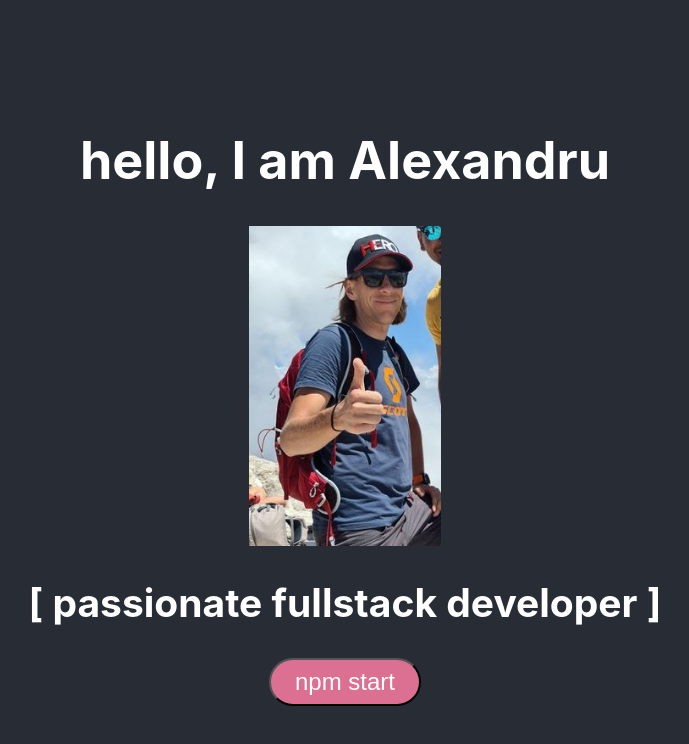
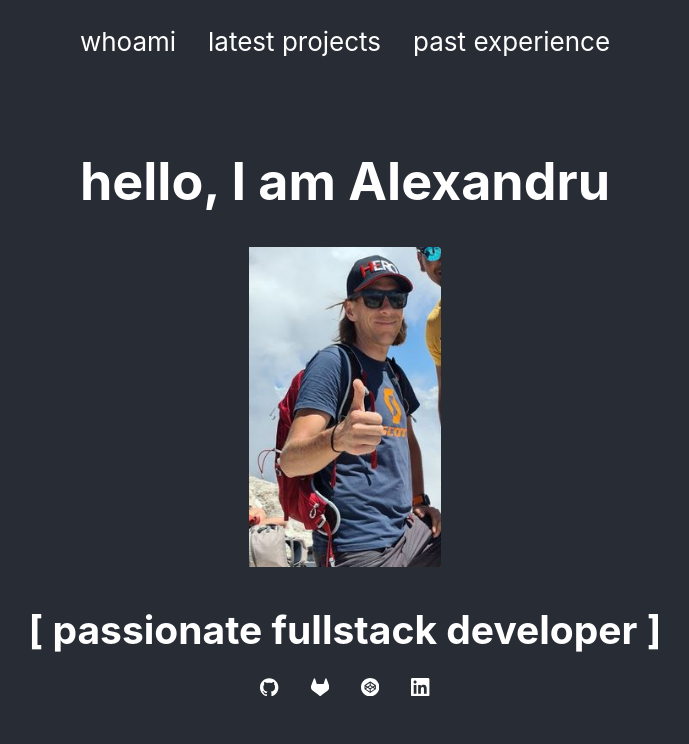
Before and after one commit to alexbran8/me-v1, a React (Create React App) app: page / in a window 1280 px wide. Shown: the top 744 px of the page, without its empty margins (295-984 px from the left). Built offline with nearby package versions, Linux system fonts and the light colour scheme.

Commit message:
latest TS version

```diff
--- a/src/App.scss
+++ b/src/App.scss
@@ -7,7 +7,7 @@
   pointer-events: none;
 }
 
-.App-header {
+.main-container {
   background-color: #282c34;
   min-height: 100vh;
   display: flex;
@@ -37,7 +37,7 @@ article {
   min-height: 100vh;
   width: 100vw;
   margin: auto;
-  background-color: rgba(76, 175, 80, 0.1);
+  // background-color: rgba(76, 175, 80, 0.1);
   background-size: 50%;
   padding-top: 5rem;
 }
@@ -67,7 +67,7 @@ article h2 {
   // background-color: blue;
   // width: 20%;
   // min-width: 30vw;
-  background-color: rgba(76, 175, 80, 0.1);
+  // background-color: rgba(76, 175, 80, 0.1);
   padding: 2%;
   // opacity: 0.5;
   // height: 20rem;
@@ -89,7 +89,7 @@ article h2 {
   padding: 2%;
   height: 50vh;
   min-width: 50vw;
-  background-color: rgba(76, 175, 80, 0.1);
+  // background-color: rgba(76, 175, 80, 0.1);
   opacity: 0.5;
 }
 
@@ -120,7 +120,8 @@ article h2 {
 
 .profile-photo {
   // height: 10rem;
-  height: auto;
+  height: 50wh;;
+  width: auto;
   // border: 1px solid red;
 }
 
--- a/src/App.tsx
+++ b/src/App.tsx
@@ -2,15 +2,21 @@ import React, { useState } from 'react';
 import { WhoamI } from './components/whoami'
 import { Resumee } from './components/resumee'
 import { Projects } from './components/projects'
-// import { Technologies } from './components/technologies'
+import { Home } from './components/Home'
+import { Navbar } from './components/navbar/Navbar'
+import {Footer} from './components/footer/Footer'
 // import logo from './logo.svg';
-import landingPagePic from './profile_photo.jpg';
 
 
 
+import {
+    HashRouter,
+    Route,
+  } from "react-router-dom";
+
+  import { Switch } from "react-router";
 
 import './App.scss';
-
 
 
 function App() {
@@ -56,23 +62,21 @@ function App() {
     }
     return (
         <div className="App">
-            <div className='App-header'>
-                <h1>hello, I am Alexandru</h1>
-                <img src={landingPagePic} className="profile-logo" alt="profile-logo" />
-                {/* <ProfilePic /> */}
-                <h2>[ passionate fullstack developer ]</h2>
-                {/* <h2>JavaScript - react.JS - next.JS</h2> */}
-                {isFullScreen ? <button className="button" onClick={() => { closeFullScreen() }}>CTRL + C </button> : <button  className="button" onClick={() => { openFullScreen() }}>npm start</button>}
+            <div className="main-container">
+           <Navbar />
+                 <HashRouter >
+
+                 <Switch>
+                        <Route path='/'><Home /></Route>
+                        <Route path='/whoami'><WhoamI /></Route>
+                        <Route path='/latest-projects'><WhoamI /></Route>
+                        {/* <Route exact={true} path='/' component={Notes} />
+                        <Route exact={true} path='/About' component={About} /> */}
+                    </Switch>
+                </HashRouter>
+            <Footer />
+            {/* {isFullScreen ? <button className="button" onClick={() => { closeFullScreen() }}>CTRL + C </button> : <button  className="button" onClick={() => { openFullScreen() }}>npm start</button>} */}
             </div>
-            {isFullScreen ?
-                <>
-                    <WhoamI />
-                    <Resumee />
-                    <Projects />
-                    {/* <Technologies /> */}
-                    {/* <Projects />     */}
-                </>
-                : null}
         </div>
     );
 }
--- /dev/null
+++ b/src/components/Home.tsx
@@ -0,0 +1,16 @@
+import React from "react";
+import landingPagePic from './../profile_photo.jpg';
+export const Home = () => {
+
+    return (
+        <div className='App-header'>
+
+                <h1>hello, I am Alexandru</h1>
+                <img src={landingPagePic} className="profile-logo" alt="profile-logo" />
+                {/* <ProfilePic /> */}
+                <h2>[ passionate fullstack developer ]</h2>
+                {/* <h2>JavaScript - react.JS - next.JS</h2> */}
+
+            </div>
+    )
+}
--- /dev/null
+++ b/src/components/footer/Footer.css
@@ -0,0 +1,4 @@
+.footer {
+    position:fixed;
+    bottom: 100px;
+}
--- /dev/null
+++ b/src/components/footer/Footer.tsx
@@ -0,0 +1,15 @@
+import React from "react";
+import { SiGithub, SiGitlab, SiLinkedin, SiCodepen } from 'react-icons/si';
+import './Footer.css'
+export const Footer = ()=> {
+    return (
+        <div className="footer">
+            <div className="inline-portofolio">
+                <a href="https://github.com/alexbran8" target="blank" className="inline-portofolio-icon"><SiGithub /></a>
+                <a href="https://gitlab.com/alexbran8" target="blank" className="inline-portofolio-icon"><SiGitlab /></a>
+                <a href="https://codepen.io/alexbran8" target="blank" className="inline-portofolio-icon"><SiCodepen /></a>
+                <a href="https://www.linkedin.com/in/alexandru-bran-648ba9a4/" target="blank" className="inline-portofolio-icon"><SiLinkedin /></a>
+            </div>
+    </div>
+    )
+}
--- /dev/null
+++ b/src/components/navbar/Navbar.tsx
@@ -0,0 +1,29 @@
+import React from 'react'
+import "./navbar.css"
+
+
+
+
+export const Navbar = () => {
+  return (
+    <nav className="navigation">
+      <div
+        className="navigation-menu">
+        <ul>
+          {/* <li>
+          <Link to="/">Home</Link>
+          </li> */}
+          <li>
+            <a href="/whoami">whoami</a>
+          </li>
+          <li>
+            <a href="/projects">latest projects</a>
+          </li>
+          <li>
+            <a href="/past-experience">past experience</a>
+          </li>
+        </ul>
+      </div>
+    </nav>
+  );
+}
--- /dev/null
+++ b/src/components/navbar/navbar.css
@@ -0,0 +1,45 @@
+.navigation-menu ul {
+    display: flex;
+    padding: 0;
+  }
+  .navigation-menu li {
+    /* // removes default disc bullet for li tags and applies margin to left & right side */
+    list-style-type: none;
+    margin: 0 1rem;
+  }
+  .navigation-menu li a {
+    /* // increases the surface area of the anchor tag to span more than just the anchor text */
+    text-decoration: none;
+    display: block;
+    width: 100%;
+  }
+
+.hamburger {
+  /* // removes default border on button element */
+  border: 0;
+  height: 40px;
+  width: 40px;
+  padding: 0.5rem;
+  border-radius: 50%;
+  background-color: #b0b1b8;
+  cursor: pointer;
+  transition: background-color 0.2s ease-in-out;
+/* // positions the icon to the right and center aligns it vertically */
+  position: absolute;
+  top: 50%;
+  right: 25px;
+  transform: translateY(-50%);
+  display: none;
+}
+.hamburger:hover {
+  background-color: #2642af;
+}
+
+.navigation-menu a {
+    color: white;
+}
+
+.navigation {
+    position: fixed;
+    top: 0px;
+}
--- a/src/components/projects.tsx
+++ b/src/components/projects.tsx
@@ -6,7 +6,6 @@ export const Projects = () => {
   return (
     <div>
       <article>
-        <h2>Projects</h2>
         <div className="grid-container">
           <div className="grid-item">
             <a href="https://alexbran8.github.io/react-tensorflow-wall-project/" target="blank">
--- a/src/components/whoami.css
+++ b/src/components/whoami.css
@@ -1,8 +1,12 @@
 .text-capitalize {
-    padding: 5% 0% 5% 0%;
+    padding: 1% 0% 1% 0%;
     text-transform: uppercase;
     font-weight: bold;
     /* border: 1px solid red; */
+}
+
+.text-muted {
+  font-size:medium;
 }
 
 
@@ -11,6 +15,6 @@
     }
 
     .inline-portofolio-icon {
-      color: #282c34;
+      color: white;
       padding: 1rem 1rem 1rem 1rem;
     }
--- a/src/components/whoami.tsx
+++ b/src/components/whoami.tsx
@@ -1,6 +1,6 @@
 import React from 'react'
 import landingPagePic from './../coverPhoto.jpg';
-import { SiGithub, SiGitlab, SiLinkedin, SiCodepen } from 'react-icons/si';
+
 import "./whoami.css"
 
 
@@ -9,24 +9,19 @@ export const WhoamI = () => {
     return (
         <>
             <article>
-                <h2>whoami?</h2>
                 <div className="flex-body">
                     <div className="flex-row">
                         <div>
                             <img className="img-circle img-responsive img-bordered-primary profile-photo" src={landingPagePic} alt="alexandru bran" />
                             <div className="text-capitalize">Alexandru Bran</div>
-                            <div className="inline-portofolio">
-                                <a href="https://github.com/alexbran8" target="blank" className="inline-portofolio-icon"><SiGithub /></a>
-                                <a href="https://gitlab.com/alexbran8" target="blank" className="inline-portofolio-icon"><SiGitlab /></a>
-                                <a href="https://codepen.io/alexbran8" target="blank" className="inline-portofolio-icon"><SiCodepen /></a>
-                                <a href="https://www.linkedin.com/in/alexandru-bran-648ba9a4/" target="blank" className="inline-portofolio-icon"><SiLinkedin /></a>
-                            </div>
-                            <div className="text-muted text-capitalize">full stack developer @ Nokia Networks Romania</div>
+                            <div className="text-muted">full stack developer @ Huafe Group</div>
+                            <div className="text-muted">cyclist @ 669seiseinoveTEAM</div>
+                            <div>JavaScript enthusiast. Passionate about web development and modern technologies. Eager on knowledge sharing and community development. I find interesting doing same thing in different ways...</div>
+                        <p>What do I do when I don't write code?</p>
                         </div>
                     </div>
                     <div className="flex-column">
-                        <div>JavaScript enthusiast. Passionate about web development and modern technologies. Eager on knowledge sharing and community development.</div>
-                        <p>What do I do when I don't write code?</p>
+
                     </div>
                 </div>
             </article>
```
Also changed, not shown: package.json (+6 -2 lines), src/components/projects.jsx (deleted, +0 -118 lines), 1 other file (tests, documents, lock files or other folders).
